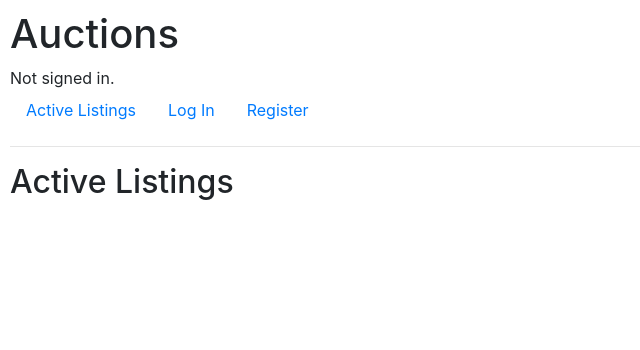
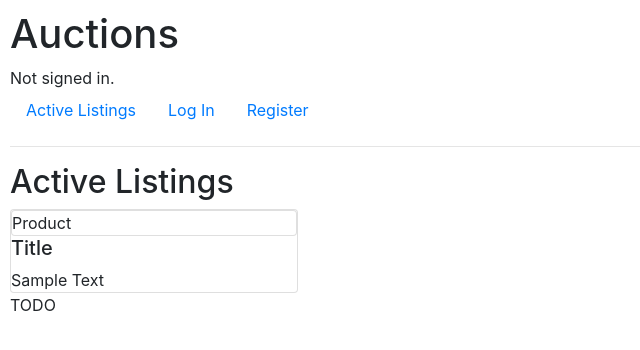
Before and after one commit to Teemobeemo/Commerce, a Django app: page / in a window 1280 px wide. Shown: the top 350 px of the page, without its empty margins (0-640 px from the left). Run offline with Django 3.2, Linux system fonts and the light colour scheme; data that the repository does not hold is empty; some libraries are stand-ins or nearby versions.

Commit message:
"added bootstap card"

```diff
--- a/auctions/templates/auctions/index.html
+++ b/auctions/templates/auctions/index.html
@@ -2,13 +2,12 @@
 
 {% block body %}
     <h2>Active Listings</h2>
-
-    {% for listing in listings %}
-            <h2>{{listing.title}}</h2>
-            <p>{{listing.description}}</p>
-            <p>{{listing.created_user}}</p>
-            <p>{{listing.starting_bid}}</p>
-            <iframe src="{{listing.image_url}}" frameborder="0"></iframe>
-    {% endfor %}
-
+    <!----Card for Active listing-->
+    <div class="card" style="width: 18rem;">
+    <div class="card">Product</div>
+    <h5><div class="title">Title</div></h5>
+    <p class="card-text">Sample Text</p>
+</div>
+</div>
+    TODO
 {% endblock %}
```
